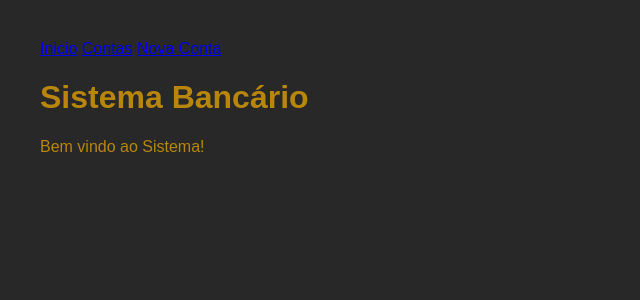
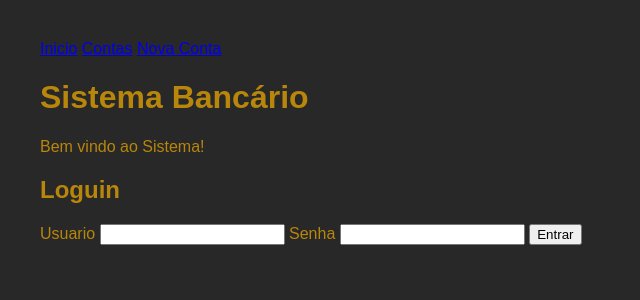
Before and after one commit to sarahquartz/sistema-bancario, a Flask app: page / in a window 1280 px wide. Shown: the top 300 px of the page, without its empty margins (0-640 px from the left). Run offline with Flask 3, Linux system fonts and the light colour scheme.

Commit message:
loguin adicionado

```diff
--- a/app.py
+++ b/app.py
@@ -1,13 +1,45 @@
-from flask import (Flask, render_template, request, redirect, url_for)
+from flask import (Flask, render_template, request, redirect, url_for,session,flash)
+from werkzeug.security import check_password_hash, generate_password_hash
 from banco import Banco
 
 banco = Banco()
 banco.carregar()
 
 app = Flask(__name__)
+app.secret_key = "minha-chave-secreta"
 
-@app.route("/")
+@app.route("/", methods=["GET", "POST"])
 def inicio():
+
+    #se já estiver logado
+    if "conta_id" in session:
+        return redirect(url_for("minha_conta"))
+
+    if request.method == "POST":
+
+        usuario = request.form["usuario"]
+        senha = request.form["senha"]
+
+        conta = banco.buscar_conta_usuario(usuario)
+
+        #conta não encontrada
+        if conta is None:
+            flash("Usuario ou senha invalido")
+            return render_template("index.html")
+
+        #senha incorreta
+        if not check_password_hash(conta.senha_hash, senha):
+            flash("Usuario ou senha invalido")
+            return render_template("index.html")
+
+        #criar sessão
+        session["conta_id"] = conta.id
+        session["titular"] = conta.titular
+
+        flash("Loguin realizado com sucesso")
+
+        return redirect(url_for("minha_conta"))
+
     return render_template("index.html")
 
 @app.route("/contas")
@@ -21,19 +53,23 @@ def nova_conta():
     if request.method == "POST":
 
         titular = request.form["titular"]
-        banco.criar_conta(titular)
+        usuario = request.form["usuario"]
+        senha = request.form["senha"]
+        senha_hash = generate_password_hash(senha)
+        banco.criar_conta(titular, usuario, senha_hash)
         banco.salvar()
 
-        return redirect(url_for("contas"))
+        return redirect(url_for("inicio"))
 
     return render_template("nova_conta.html")
 
-@app.route("/conta/<int:id_conta>", methods =["GET", "POST"])
-def conta(id_conta):
-    conta = banco.buscar_conta(id_conta)
+@app.route("/minha_conta", methods =["GET", "POST"])
+def minha_conta():
 
-    if conta is None:
-        return "Conta não encontrada"
+    if "conta_id" not in session:
+        return redirect(url_for("inicio"))
+
+    conta = banco.buscar_conta(session["conta_id"])
 
     if request.method == "POST":
 
@@ -42,7 +78,7 @@ def conta(id_conta):
             if valor > 0:
                 conta.depositar(valor)
                 banco.salvar()
-                return redirect(url_for("conta", id_conta = id_conta))
+                return redirect(url_for("minha_conta"))
             else:
                 return "Entrada Invalida"
         except ValueError:
@@ -50,4 +86,15 @@ def conta(id_conta):
 
     return render_template("conta.html", conta = conta)
 
+@app.route("/logout")
+def logout():
+
+    session.clear()
+
+    flash("Você saiu do sistema.")
+
+    return redirect(
+    url_for("inicio")
+    )
+
 app.run(host = '0.0.0.0', debug=True)
--- a/contas.json
+++ b/contas.json
@@ -3,6 +3,8 @@
         "id": 3,
         "titular": "Sarah",
         "saldo": 1000.0,
+        "usuario": "sarah1",
+        "senha_hash": "iasduh",
         "extrato": [
             "[05/10/2026 23:11] Deposito: R$: 100.00",
             "[06/10/2026 13:31] Deposito: R$: 100.00",
@@ -28,14 +30,12 @@
     },
     {
         "id": 4,
-        "titular": "Thiago",
-        "saldo": 0,
-        "extrato": []
-    },
-    {
-        "id": 5,
-        "titular": "Arianne",
-        "saldo": 0,
-        "extrato": []
+        "titular": "Sarah",
+        "saldo": 410.0,
+        "usuario": "sarah",
+        "senha_hash": "scrypt:32768:8:1$N1A080AnPj44Owih$030bf1757f75b3f5f62fd7734e33fae740feb42f2c8464fafc242b53935becde021ba2ec2ec70dd3c3e2415cc02606fb02dc23cfc0c0d33468dcfaed6001ad16",
+        "extrato": [
+            "[06/10/2026 20:29] Deposito: R$: 410.00"
+        ]
     }
 ]
--- a/templates/conta.html
+++ b/templates/conta.html
@@ -31,6 +31,7 @@
             {% endfor %}
         </div>
     </div>
+    <a href="{{url_for('logout')}}"><button>Logout</button></a>
     <script>
         function mostrarDeposito(){
             let formulario = document.getElementById("deposito-form");
--- a/templates/index.html
+++ b/templates/index.html
@@ -3,4 +3,27 @@
 {% block content %}
         <h1>Sistema Bancário</h1>
         <p>Bem vindo ao Sistema!</p>
+
+        <div>
+                <h2>Loguin</h2>
+
+                <form method="post">
+
+                        <label>Usuario</label>
+                        <input type = "text" name="usuario" required>
+
+                        <label>Senha</label>
+                        <input type="text" name="senha" required>
+
+                        <button type="submit">Entrar</button>
+
+                </form>
+        </div>
+        {% with mensagens = get_flashed_messages() %}
+                {% if mensagens %}
+                        {% for mensagen in mensagens%}
+                        <p>{{mensagen}}</p>
+                        {%endfor%}
+                {%endif%}
+        {%endwith%}
 {% endblock %}
```
Also changed, not shown: banco.py (+10 -2 lines), conta.py (+8 -3 lines), templates/nova_conta.html (+11 -1 lines).
